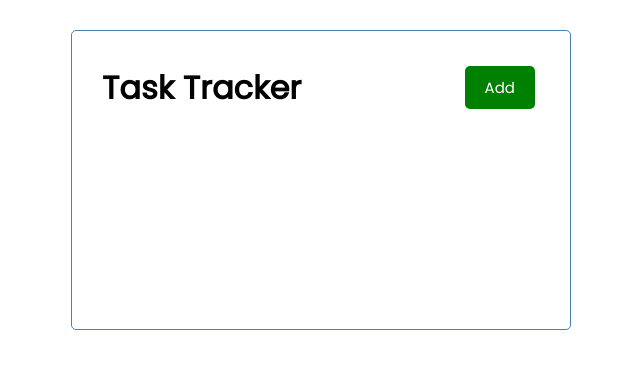
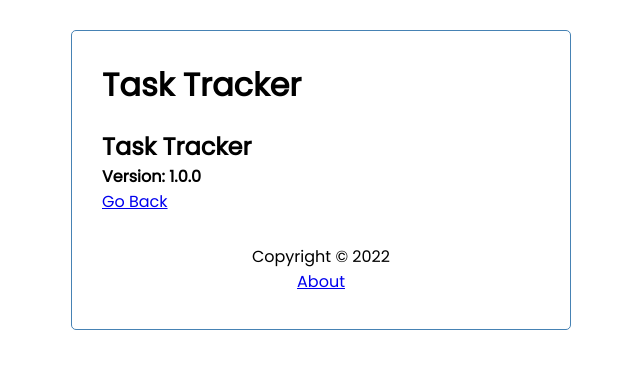
Before and after one commit to braydonmillard/angular-crash, an Angular app: page /about in a window 1280 px wide. Before the commit this address led to /. Shown: the top 368 px of the page, without its empty margins (319-959 px from the left). Built offline with nearby package versions, Linux system fonts and the light colour scheme.

Commit message:
Use of router to show about page added

```diff
--- a/src/app/app.component.html
+++ b/src/app/app.component.html
@@ -1,4 +1,5 @@
 <div class="container">
     <app-header></app-header>
     <router-outlet></router-outlet>
+    <app-footer></app-footer>
 </div>
--- /dev/null
+++ b/src/app/components/about/about.component.html
@@ -0,0 +1,5 @@
+<div>
+    <h2>Task Tracker</h2>
+    <h4>Version: 1.0.0</h4>
+    <a routerLink="/">Go Back</a>
+</div>
--- /dev/null
+++ b/src/app/components/about/about.component.ts
@@ -0,0 +1,15 @@
+import { Component, OnInit } from '@angular/core';
+
+@Component({
+  selector: 'app-about',
+  templateUrl: './about.component.html',
+  styleUrls: ['./about.component.css']
+})
+export class AboutComponent implements OnInit {
+
+  constructor() { }
+
+  ngOnInit(): void {
+  }
+
+}
--- /dev/null
+++ b/src/app/components/footer/footer.component.css
@@ -0,0 +1,4 @@
+footer {
+    margin-top: 30px;
+    text-align: center;
+}
--- /dev/null
+++ b/src/app/components/footer/footer.component.html
@@ -0,0 +1,4 @@
+<footer>
+    <p>Copyright &copy; 2022</p>
+    <a routerLink="/about">About</a>
+</footer>
--- /dev/null
+++ b/src/app/components/footer/footer.component.ts
@@ -0,0 +1,15 @@
+import { Component, OnInit } from '@angular/core';
+
+@Component({
+  selector: 'app-footer',
+  templateUrl: './footer.component.html',
+  styleUrls: ['./footer.component.css']
+})
+export class FooterComponent implements OnInit {
+
+  constructor() { }
+
+  ngOnInit(): void {
+  }
+
+}
--- a/src/app/components/header/header.component.html
+++ b/src/app/components/header/header.component.html
@@ -1,4 +1,9 @@
 <header>
     <h1> {{title}} </h1>
-    <app-button color="{{showAddTask ? 'red' : 'green'}}" text="{{showAddTask ? 'Close' : 'Add'}}" (btnClick)="toggleAddTask()"></app-button>
+    <app-button
+    *ngIf="hasRoute('/')"
+    color="{{showAddTask ? 'red' : 'green'}}"
+    text="{{showAddTask ? 'Close' : 'Add'}}"
+    (btnClick)="toggleAddTask()"
+    ></app-button>
 </header>
--- a/src/app/components/header/header.component.ts
+++ b/src/app/components/header/header.component.ts
@@ -1,6 +1,7 @@
 import { Component, OnInit } from '@angular/core';
 import { UiService } from '../../services/ui.service';
 import {Subscription} from 'rxjs';
+import {Router} from '@angular/router';
 
 @Component({
   selector: 'app-header',
@@ -13,7 +14,7 @@
   subscription!: Subscription;
 
 
-  constructor(private uiService:UiService) {
+  constructor(private uiService:UiService, private router:Router) {
     this.subscription = this.uiService
     .onToggle()
     .subscribe
@@ -27,4 +28,8 @@
     this.uiService.toggleAddTask();
   }
 
+  hasRoute(route: string){
+    return this.router.url === route;
+  }
+
 }
```
Also changed, not shown: src/app/app.module.ts (+7 -2 lines), src/app/components/about/about.component.css (added), 2 other files (tests, documents, lock files or other folders).
